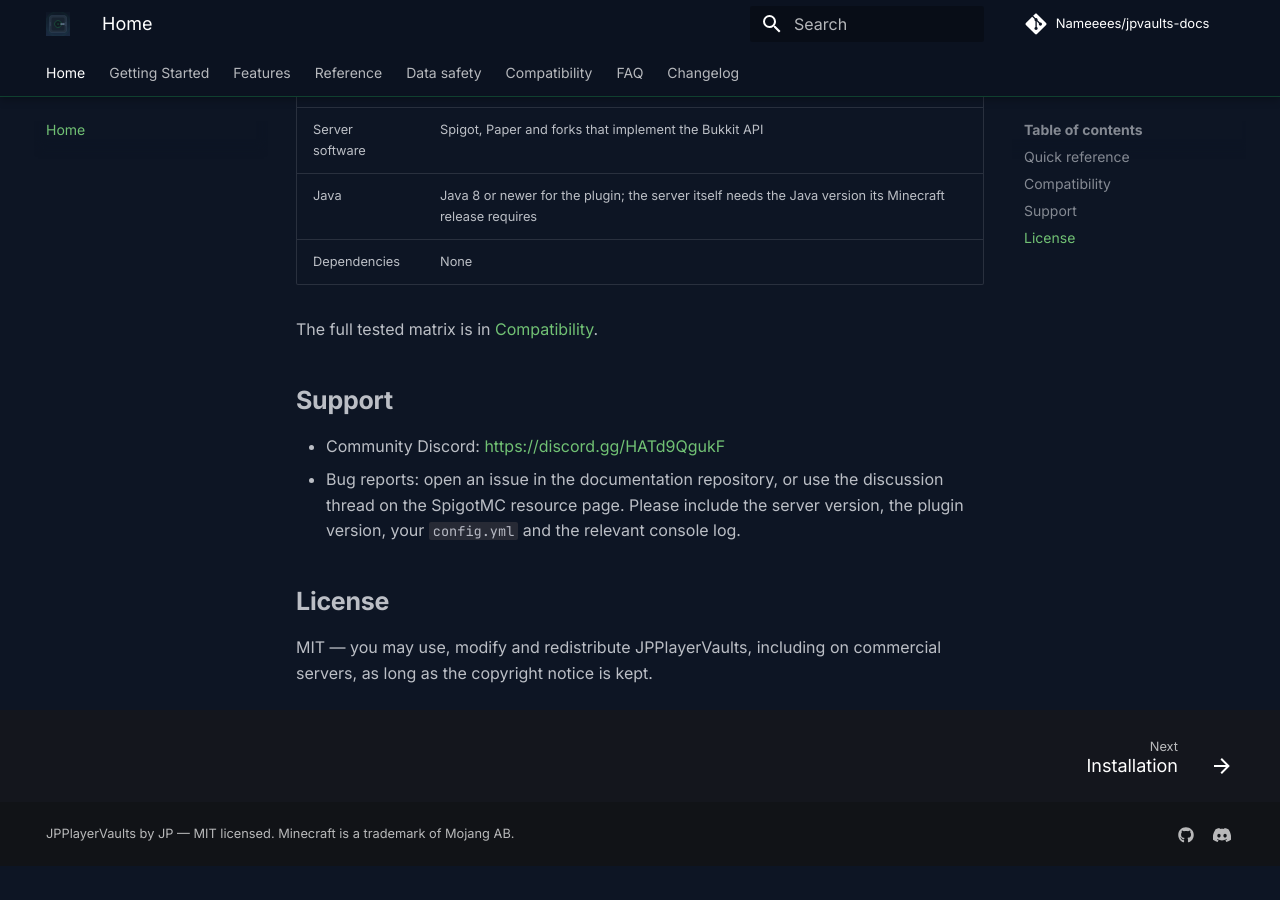
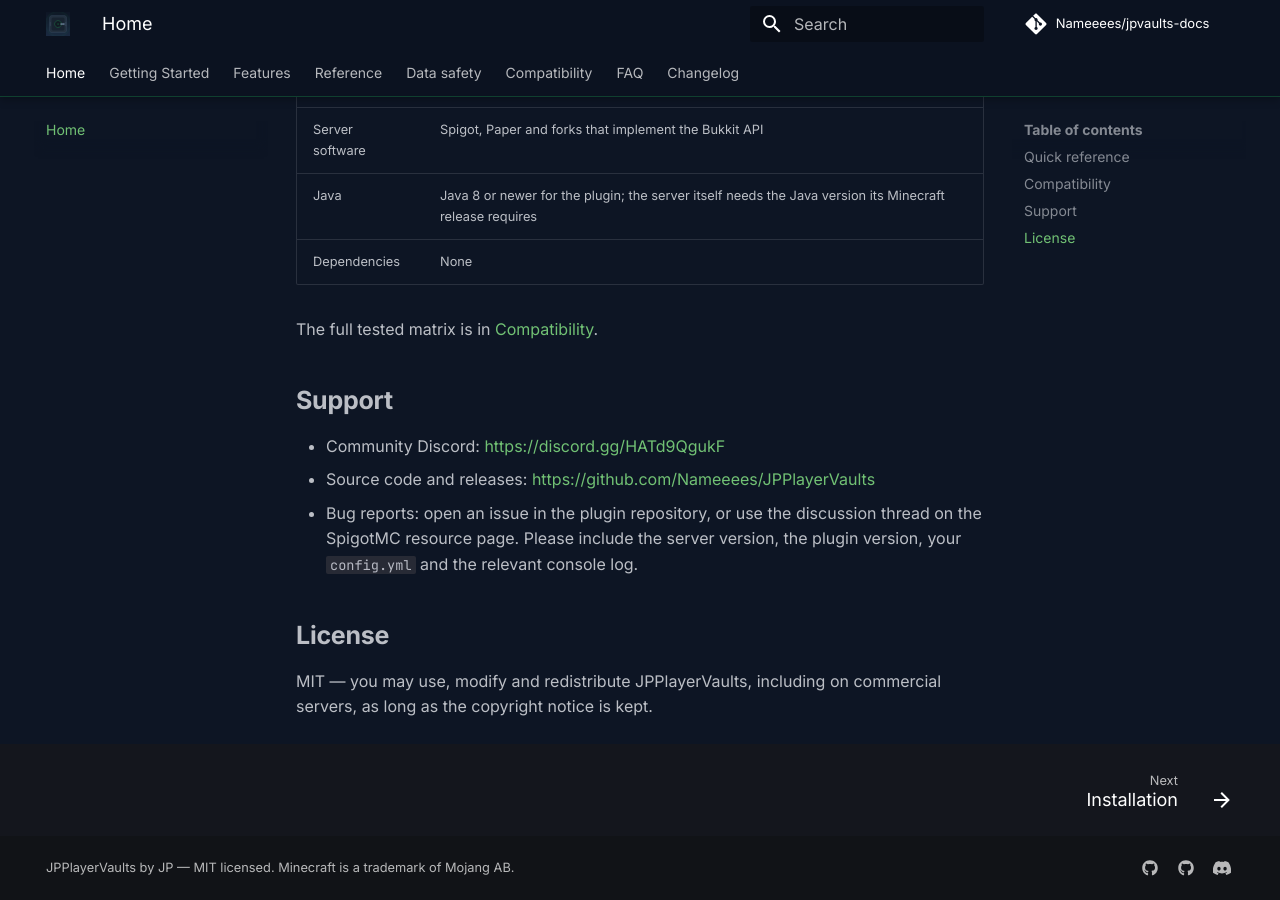
Before and after one commit to Nameeees/jpvaults-docs, an MkDocs documentation site: the page built from docs/index.md, in a window 1280 px wide and 900 px high, scrolled down 1527 px. Built offline with MkDocs 1.6.1 and Material for MkDocs 9.7.7, drawn with Linux system fonts in a browser that asks for light colours; comment, search, counter and statistics services are not loaded; before the commit the page ends 2393 px from its top, so only the background shows below that.

Commit message:
Link the plugin repository and its releases

```diff
--- a/docs/index.md
+++ b/docs/index.md
@@ -72,9 +72,10 @@ The full tested matrix is in [Compatibility](compatibility.md).
 ## Support
 
 - Community Discord: <https://discord.gg/HATd9QgukF>
-- Bug reports: open an issue in the documentation repository, or use the discussion thread on the
-  SpigotMC resource page. Please include the server version, the plugin version, your `config.yml`
-  and the relevant console log.
+- Source code and releases: <https://github.com/Nameeees/JPPlayerVaults>
+- Bug reports: open an issue in the plugin repository, or use the discussion thread on the SpigotMC
+  resource page. Please include the server version, the plugin version, your `config.yml` and the
+  relevant console log.
 
 ## License
 
--- a/mkdocs.yml
+++ b/mkdocs.yml
@@ -83,6 +83,9 @@ extra:
   generator: false
   social:
     - icon: fontawesome/brands/github
+      link: https://github.com/Nameeees/JPPlayerVaults
+      name: Plugin source code
+    - icon: fontawesome/brands/github
       link: https://github.com/Nameeees/jpvaults-docs
       name: Documentation repository
     - icon: fontawesome/brands/discord
```
Also changed, not shown: docs/getting-started/installation.md (+3 -1 lines).
